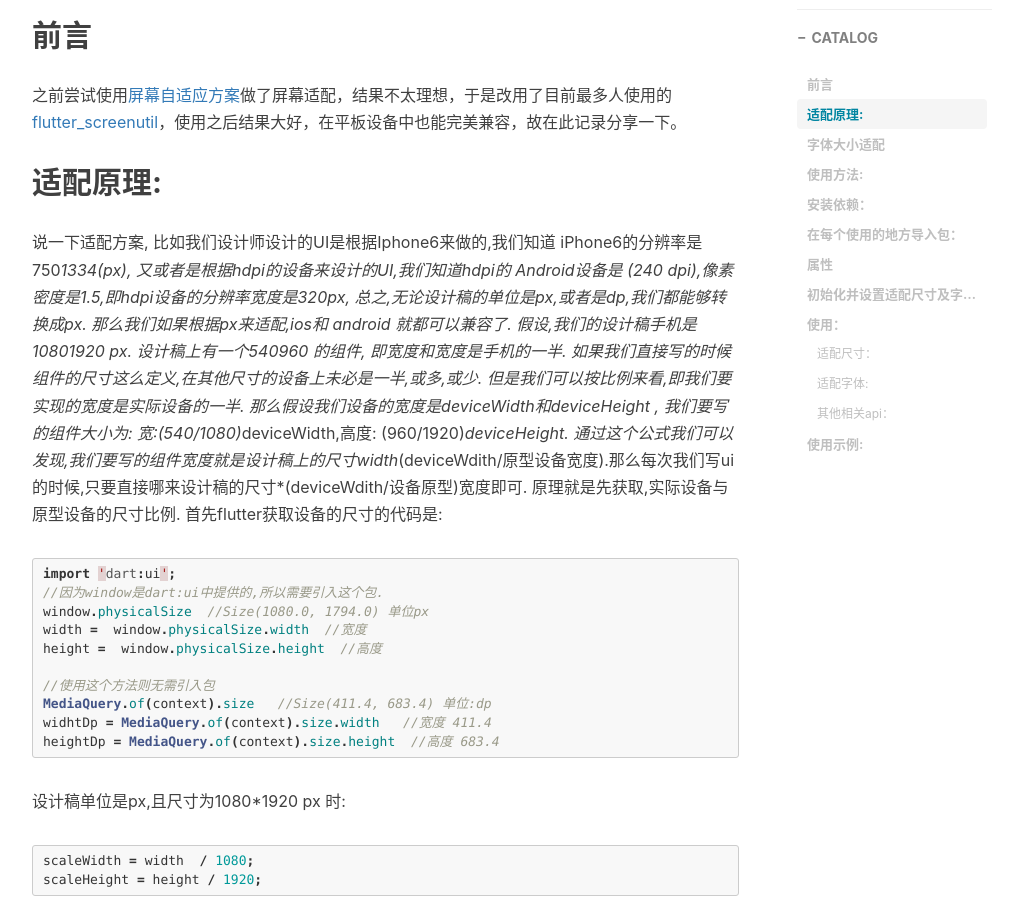
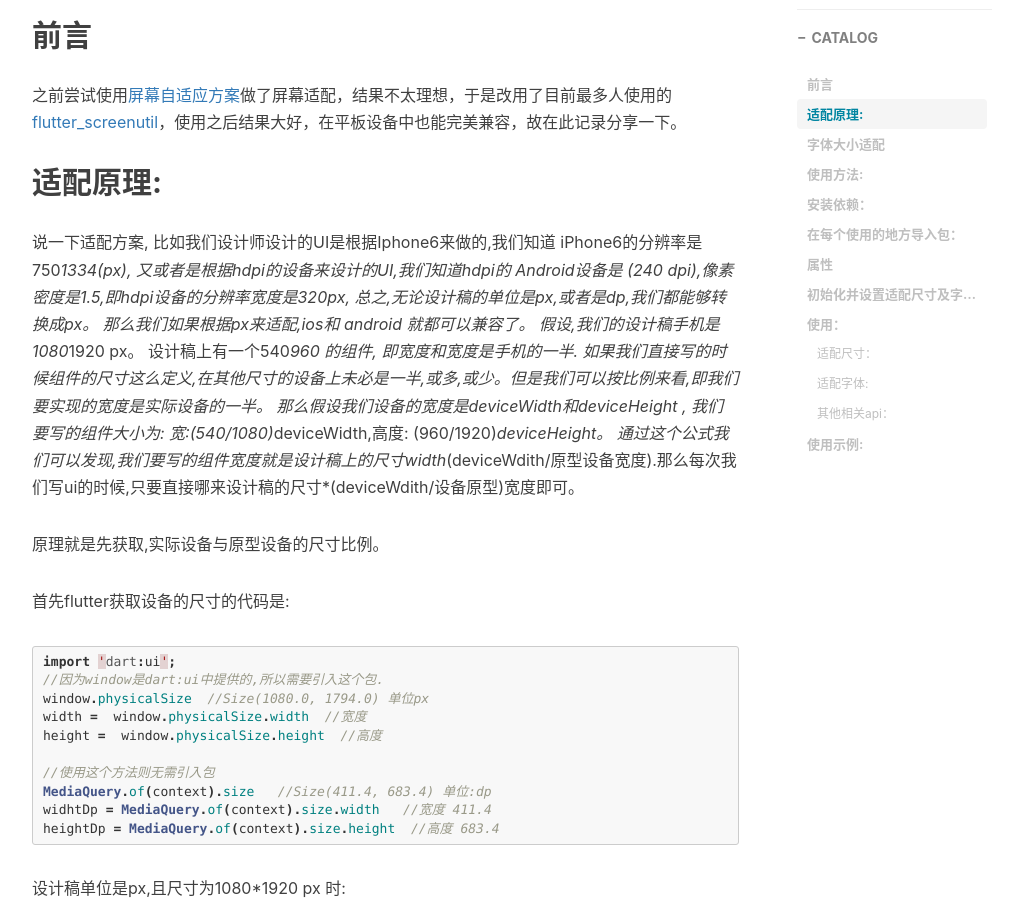
Before and after one commit to toeii/toeii.github.io, a Jekyll site: the page built from _posts/2019-05-16-Flutter屏幕适配方案之flutter_ScreenUtil.md, in a window 1280 px wide and 900 px high, scrolled down 548 px. Shown: the whole window, without its empty margins (233-1256 px from the left). Built offline with Jekyll 4.4.1, drawn with Linux system fonts in a browser that asks for light colours; nearby versions of some CDN libraries; comment, search, counter and statistics services are not loaded.

Commit message:
send posts

````diff
--- a/_posts/2019-05-16-Flutter屏幕适配方案之flutter_ScreenUtil.md
+++ b/_posts/2019-05-16-Flutter屏幕适配方案之flutter_ScreenUtil.md
@@ -15,13 +15,15 @@ tags:
 
 ## 适配原理:
 说一下适配方案, 比如我们设计师设计的UI是根据Iphone6来做的,我们知道 iPhone6的分辨率是750*1334(px),
-又或者是根据hdpi的设备来设计的UI,我们知道hdpi的 Android设备是 (240 dpi),像素密度是1.5,即hdpi设备的分辨率宽度是320px, 总之,无论设计稿的单位是px,或者是dp,我们都能够转换成px.
-那么我们如果根据px来适配,ios和 android 就都可以兼容了.
-假设,我们的设计稿手机是10801920 px.
-设计稿上有一个540960 的组件, 即宽度和宽度是手机的一半. 如果我们直接写的时候组件的尺寸这么定义,在其他尺寸的设备上未必是一半,或多,或少. 但是我们可以按比例来看,即我们要实现的宽度是实际设备的一半.
-那么假设我们设备的宽度是deviceWidth和deviceHeight , 我们要写的组件大小为: 宽:(540/1080)*deviceWidth,高度: (960/1920)*deviceHeight.
-通过这个公式我们可以发现,我们要写的组件宽度就是设计稿上的尺寸width*(deviceWdith/原型设备宽度).那么每次我们写ui的时候,只要直接哪来设计稿的尺寸*(deviceWdith/设备原型)宽度即可.
-原理就是先获取,实际设备与原型设备的尺寸比例.
+又或者是根据hdpi的设备来设计的UI,我们知道hdpi的 Android设备是 (240 dpi),像素密度是1.5,即hdpi设备的分辨率宽度是320px, 总之,无论设计稿的单位是px,或者是dp,我们都能够转换成px。
+那么我们如果根据px来适配,ios和 android 就都可以兼容了。
+假设,我们的设计稿手机是1080*1920 px。
+设计稿上有一个540*960 的组件, 即宽度和宽度是手机的一半. 如果我们直接写的时候组件的尺寸这么定义,在其他尺寸的设备上未必是一半,或多,或少。但是我们可以按比例来看,即我们要实现的宽度是实际设备的一半。
+那么假设我们设备的宽度是deviceWidth和deviceHeight , 我们要写的组件大小为: 宽:(540/1080)*deviceWidth,高度: (960/1920)*deviceHeight。
+通过这个公式我们可以发现,我们要写的组件宽度就是设计稿上的尺寸width*(deviceWdith/原型设备宽度).那么每次我们写ui的时候,只要直接哪来设计稿的尺寸*(deviceWdith/设备原型)宽度即可。
+
+原理就是先获取,实际设备与原型设备的尺寸比例。
+
 首先flutter获取设备的尺寸的代码是:
 ```java
 import 'dart:ui';
````
